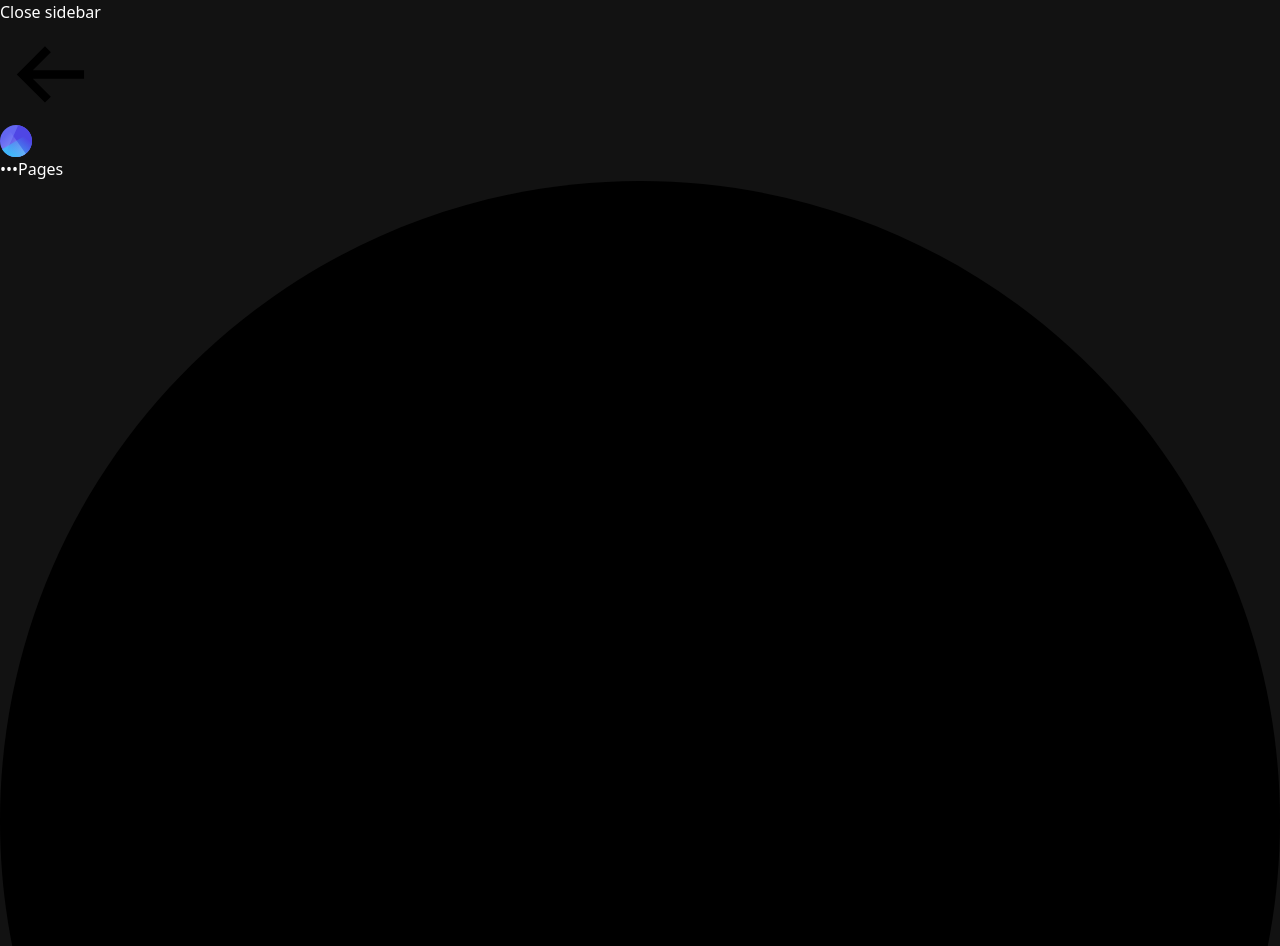
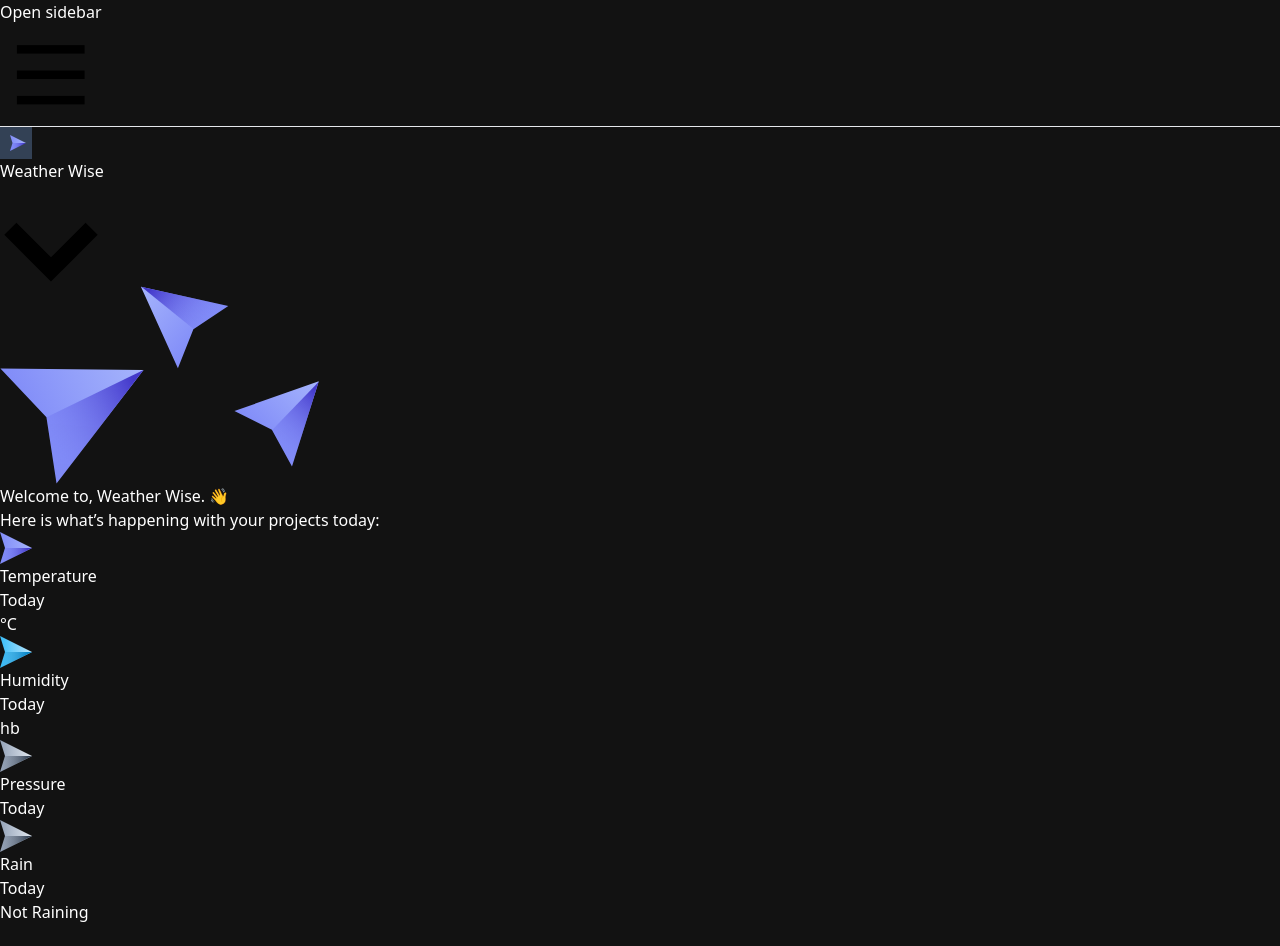
Before and after one commit to jeffinsamgeorge7/weathersystem, a React (Vite) app in the folder wether-wise/: page /Dashboard in a window 1280 px wide. Shown: the top 946 px of the page. After the commit the page ends 924 px from the top, so only its background shows below. Built offline with nearby package versions, Linux system fonts and the light colour scheme; no server answers; the database is empty.

Commit message:
weatherwise

```diff
--- a/wether-wise/src/App.jsx
+++ b/wether-wise/src/App.jsx
@@ -17,6 +17,8 @@ import Allone from './pages/WethTable';
 import LineGraph from './prediction/linegraphs';
 import Allgraph from './pages/allgrapgh';
 import Userdash from './pages/Userdash'
+import Userdatas from './partials/Login/Userdata';
+import Emplist from './pages/emplist';
 //import Ntable from './partials/Login/wetherdata'
 
 function App() {
@@ -30,7 +32,7 @@ function App() {
     <Route path="/Dashboard" element={<UserDash/>} />
     <Route path="/list" element={<Allone/>} />
     <Route path="/graph" element={<LineGraph/>} />
-    <Route path="/userlist" element={<Userdash/>} />
+    <Route path="/userlist" element={<Emplist/>} />
 
   </Routes>
   )
--- /dev/null
+++ b/wether-wise/src/pages/Emplist.jsx
@@ -0,0 +1,34 @@
+import React, { useState } from 'react';
+
+import Sidebar from '../partials/Sidebar';
+import Header from '../partials/Header';
+import Table from '../prediction/datalist'
+import Userdatas from '../partials/Login/Userdata';
+
+export default function Emplist(){
+    const [sidebarOpen, setSidebarOpen] = useState(false);
+
+
+    return(
+        <>
+        <div className="flex h-screen overflow-hidden">
+
+{/* Sidebar */}
+<Sidebar sidebarOpen={sidebarOpen} setSidebarOpen={setSidebarOpen} />
+
+{/* Content area */}
+<div className="relative flex flex-col flex-1 overflow-y-auto overflow-x-hidden">
+
+{/*  Site header */}
+<Header sidebarOpen={sidebarOpen} setSidebarOpen={setSidebarOpen} />
+
+
+    <main className='relative'>
+        <Userdatas/>
+        </main>
+    </div>
+    </div>
+
+        </>
+    )
+};
--- a/wether-wise/src/pages/Userdash.jsx
+++ b/wether-wise/src/pages/Userdash.jsx
@@ -1,10 +1,15 @@
 import React, { useState } from 'react';
 
 import Sidebar from '../partials/Sidebar';
+import WelcomeBanner from '../partials/dashboard/WelcomeBanner';
 import Header from '../partials/Header';
-import Useerlist from '../partials/Login/Userlist';
+import Useerlist from '../pages/WethTable';
 import DashboardCard10 from '../partials/dashboard/DashboardCard10';
 import Userdatas from '../partials/Login/Userdata';
+import DashboardCard01 from '../partials/dashboard/TempCard01';
+import DashboardCard02 from '../partials/dashboard/HumidCard02';
+import DashboardCard03 from '../partials/dashboard/PresuCard03';
+import DashboardCard14 from '../partials/dashboard/RainCard14';
 
 export default function UserDash(){
     const [sidebarOpen, setSidebarOpen] = useState(false);
@@ -12,7 +17,7 @@ export default function UserDash(){
         <> <div className="flex h-screen overflow-hidden">
 
         {/* Sidebar */}
-        <Sidebar sidebarOpen={sidebarOpen} setSidebarOpen={setSidebarOpen} />
+
 
         {/* Content area */}
         <div className="relative flex flex-col flex-1 overflow-y-auto overflow-x-hidden">
@@ -21,7 +26,19 @@ export default function UserDash(){
         <Header sidebarOpen={sidebarOpen} setSidebarOpen={setSidebarOpen} />
 
             <main className='mx-auto'>
-                <Userdatas/>
+            < WelcomeBanner/>
+
+                <div className="grid grid-cols-12 gap-6">
+
+              {/* Line chart (Acme Plus) */}
+              <DashboardCard01 />
+              {/* Line chart (Acme Advanced) */}
+              <DashboardCard02 />
+              {/* Line chart (Acme Professional) */}
+              <DashboardCard03 />
+              <DashboardCard14 />
+
+              </div>
                 </main>
             </div>
             </div>
--- a/wether-wise/src/partials/Login/Login.jsx
+++ b/wether-wise/src/partials/Login/Login.jsx
@@ -37,7 +37,7 @@ function Login123() {
     <>
       <div className="flex min-h-full flex-col justify-center px-6 py-8 lg:px-8">
         <div className="sm:mx-auto sm:w-full sm:max-w-sm">
-          <h2 className="mt-10 text-center text-4xl font-bold leading-9 tracking-tight text-white">weather Wise</h2>
+          <h2 className="mt-10 text-center text-4xl font-bold leading-9 tracking-tight text-white">Weather Wise</h2>
           <h2 className="mt-10 text-center text-2xl font-bold leading-9 tracking-tight text-white">Login</h2>
         </div>
 
--- a/wether-wise/src/partials/Login/newregist.jsx
+++ b/wether-wise/src/partials/Login/newregist.jsx
@@ -72,7 +72,7 @@ export default function Myregistration(){
     </div>
     <div>
             <label for="address" class="block mb-2 text-sm font-medium text-gray-900 dark:text-white">Address</label>
-            <input type="text" id="address" class="bg-gray-50 border border-gray-300 text-gray-900 text-sm rounded-lg focus:ring-blue-500 focus:border-blue-500 block w-full p-2.5 dark:bg-gray-700 dark:border-gray-600 dark:placeholder-gray-400 dark:text-white dark:focus:ring-blue-500 dark:focus:border-blue-500" placeholder="Doe" required/>
+            <input type="text" id="address" class="bg-gray-50 border border-gray-300 text-gray-900 text-sm rounded-lg focus:ring-blue-500 focus:border-blue-500 block w-full p-2.5 dark:bg-gray-700 dark:border-gray-600 dark:placeholder-gray-400 dark:text-white dark:focus:ring-blue-500 dark:focus:border-blue-500" placeholder="ABC 123 street 14" required/>
         </div>
         <br/>
 
--- a/wether-wise/src/prediction/Tgraph.jsx
+++ b/wether-wise/src/prediction/Tgraph.jsx
@@ -103,22 +103,28 @@ const LineGraph2 = () => {
 
   return (
     <><div className="flex">
-        <div className="w-1/2">
+        <div className="w-full">
           <h1>Temperature Data Over Time</h1>
           <Line data={temperatureData} options={options} />
         </div>
-        <div className="w-1/2">
+
+    </div>
+    <div className="flex">
+    <div className="w-full">
           <h1>Humidity Data Over Time</h1>
           <Line data={humidityData} options={options} />
         </div>
-    </div>
-
-    <div className="flex">
-        <div className="w-1/2">
+      </div>
+    <div className="flex flex-col">
+        <div className="w-full">
           <h1>Rain Data Over Time</h1>
           <Line data={rainData} options={options} />
         </div>
-        <div className="w-1/2">
+
+    </div>
+    <div className="flex">
+
+        <div className="w-full">
           <h1>Pressure Data Over Time</h1>
           <Line data={pressureData} options={options} />
         </div>
```
